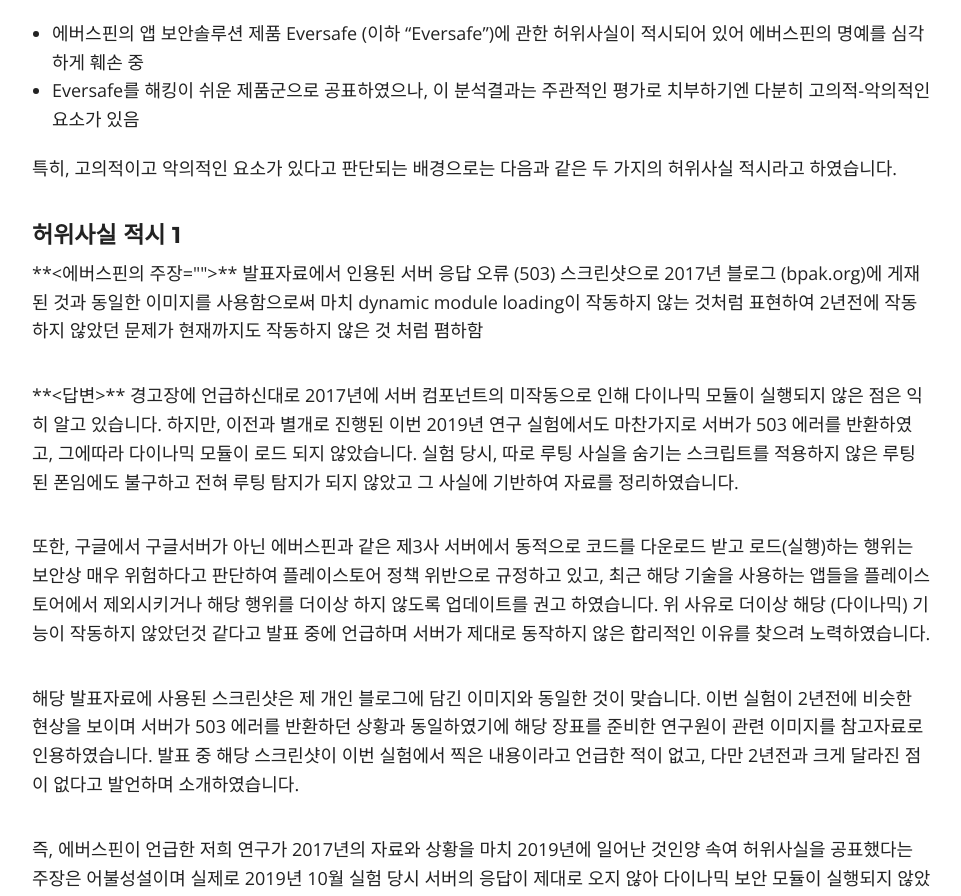
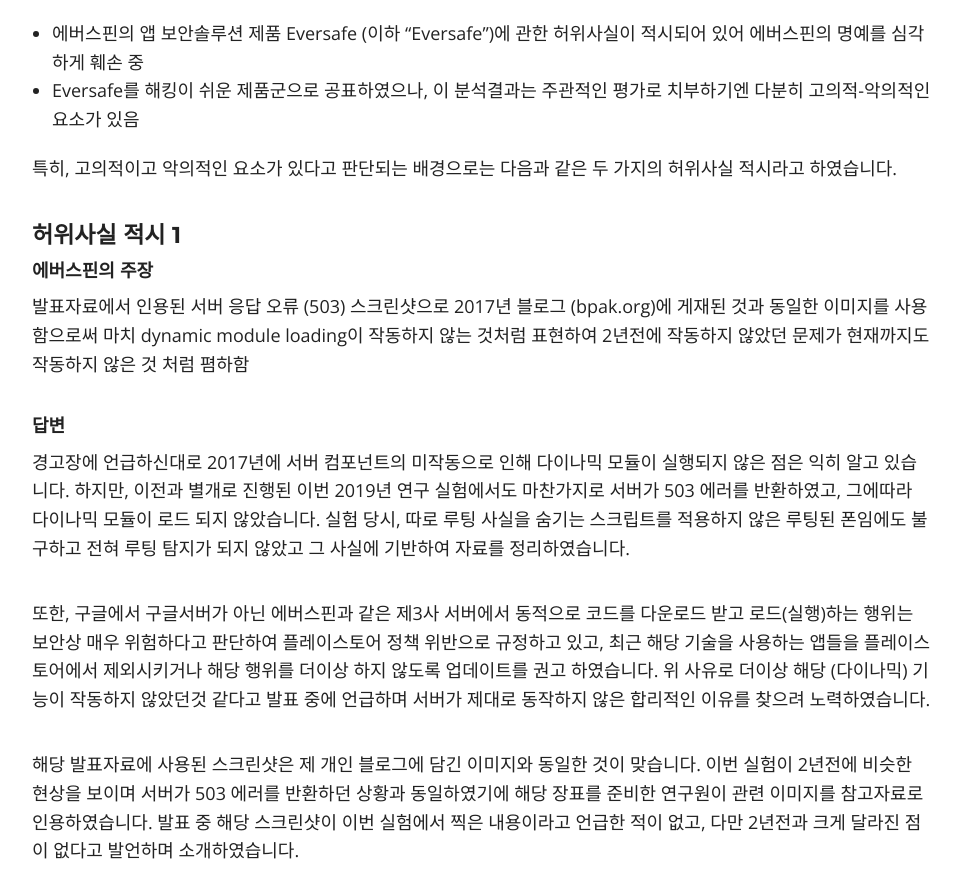
Before and after one commit to theori-io/theori-io.github.io, a Jekyll site: the page built from _posts/2019-11-29-response-to-everspin-ko.md, in a window 1280 px wide and 1400 px high, scrolled down 1568 px. Shown: the top 896 px of the window, without its empty margins (158-1119 px from the left). Built offline with Jekyll 4.4.1, drawn with Linux system fonts in a browser that asks for light colours; nearby versions of some CDN libraries; some of the changed text lies outside the part shown.

Commit message:
Add response to Everspin

```diff
--- a/_posts/2019-11-29-response-to-everspin-ko.md
+++ b/_posts/2019-11-29-response-to-everspin-ko.md
@@ -39,10 +39,10 @@
 
 #### 허위사실 적시 1
 
-**<에버스핀의 주장>**
+##### 에버스핀의 주장
 발표자료에서 인용된 서버 응답 오류 (503) 스크린샷으로 2017년 블로그 (bpak.org)에 게재된 것과 동일한 이미지를 사용함으로써 마치 dynamic module loading이 작동하지 않는 것처럼 표현하여 2년전에 작동하지 않았던 문제가 현재까지도 작동하지 않은 것 처럼 폄하함
 
-**<답변>**
+##### 답변
 경고장에 언급하신대로 2017년에 서버 컴포넌트의 미작동으로 인해 다이나믹 모듈이 실행되지 않은 점은 익히 알고 있습니다. 하지만, 이전과 별개로 진행된 이번 2019년 연구 실험에서도 마찬가지로 서버가 503 에러를 반환하였고, 그에따라 다이나믹 모듈이 로드 되지 않았습니다. 실험 당시, 따로 루팅 사실을 숨기는 스크립트를 적용하지 않은 루팅된 폰임에도 불구하고 전혀 루팅 탐지가 되지 않았고 그 사실에 기반하여 자료를 정리하였습니다.
 
 또한, 구글에서 구글서버가 아닌 에버스핀과 같은 제3사 서버에서 동적으로 코드를 다운로드 받고 로드(실행)하는 행위는 보안상 매우 위험하다고 판단하여 플레이스토어 정책 위반으로 규정하고 있고, 최근 해당 기술을 사용하는 앱들을 플레이스토어에서 제외시키거나 해당 행위를 더이상 하지 않도록 업데이트를 권고 하였습니다. 위 사유로 더이상 해당 (다이나믹) 기능이 작동하지 않았던것 같다고 발표 중에 언급하며 서버가 제대로 동작하지 않은 합리적인 이유를 찾으려 노력하였습니다.
@@ -53,7 +53,7 @@
 
 아래는 해당 시뮬레이션 과정과 결과입니다.
 
-<iframe width="560" height="315" src="https://www.youtube.com/embed/7GmUjARNcY0" frameborder="0" allow="accelerometer; autoplay; encrypted-media; gyroscope; picture-in-picture" allowfullscreen></iframe>
+<iframe style="width:560px; height:315px" src="https://www.youtube.com/embed/7GmUjARNcY0" frameborder="0" allow="accelerometer; autoplay; encrypted-media; gyroscope; picture-in-picture" allowfullscreen></iframe>
 
 위 자료에서 확인할 수 있듯, 서버에서 503 에러가 반환된다면 동적보안모듈이 작동하지 않고 200 정상 코드가 반환될 때만 동적보안모듈이 작동하여 루팅폰을 감지하는 것을 알 수 있습니다.
 비고: 에버스핀이 설명한대로 동적모듈이 작동하지 않는 경우에는 기본적으로 정적모듈을 사용하게 되나, 정적 보안모듈은 기본 설치 상태인 루팅 툴 조차 검출하지 못했습니다.
@@ -62,10 +62,10 @@
 
 #### 허위사실 적시 2
 
-**<에버스핀의 주장>**
+##### 에버스핀의 주장
 Eversafe 보안솔루션은 발표에서 언급한것처럼 간단한 조작으로 초기화 API가 호출되지 않도록 한다 해서 솔루션 기능이 우회되지 않는데, 지극히 일부에 해당되는 화면만 띄우고 솔루션 기능을 손쉽게 우회했다는 거짓된 정보를 만들어 발표함
 
-**<답변>**
+##### 답변
 에버스핀에서는 임의로 "해킹완료"에 대한 정의를 하고 귀사가 정한 정의에 저희가 발표한 내용이 일치하지 않는다며 허위사실이라고 주장하고 있습니다. 우선 해당 내용에 대해 발표에서 주장한 것은 크게 두 가지였습니다:
 
 1. 보안모듈 초기화 코드 호출이 앱 main activity constructor (생성자)에 들어가 있어서 찾기 쉬웠고, 해당 부분을 호출하지 않도록 변경하면 보안모듈이 작동하지 않는다.
@@ -78,7 +78,7 @@
 아래는 현재 최신 버전의 앱을 변조하여 보안모듈을 무력화하고, 로그인 및 계좌이체를 성공적으로 하는 모습입니다.
 시연을 위해 단순히 저희 회사명이 담긴 메세지 (토스트) 박스를 띄웠으나, 수신계좌를 임의로 변경하여 의도하지 않은 계좌로 이체하는 앱 변조도 가능합니다.
 
-<iframe width="560" height="315" src="https://www.youtube.com/embed/g0pPnW_gBhg" frameborder="0" allow="accelerometer; autoplay; encrypted-media; gyroscope; picture-in-picture" allowfullscreen></iframe>
+<iframe style="width:560px; height:315px" src="https://www.youtube.com/embed/g0pPnW_gBhg" frameborder="0" allow="accelerometer; autoplay; encrypted-media; gyroscope; picture-in-picture" allowfullscreen></iframe>
 
 
 
```
